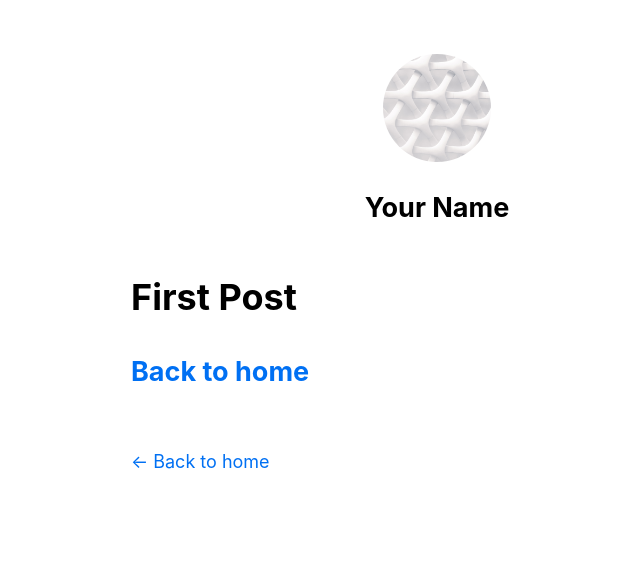
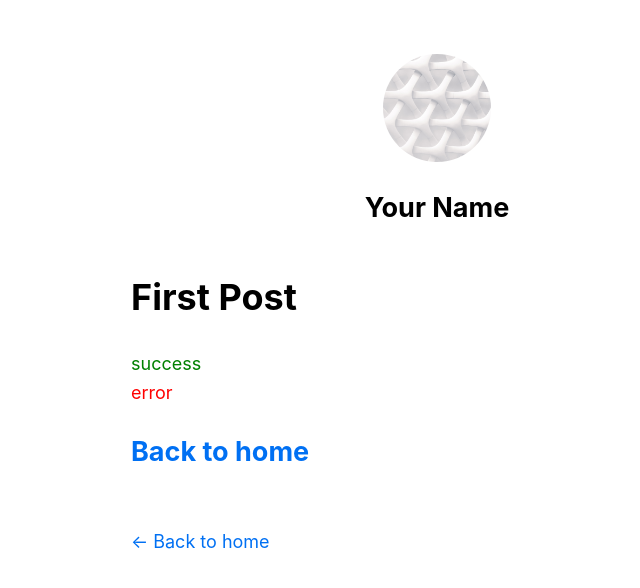
Before and after one commit to KIM-JUNHO/nextjs-blog, a Next.js app: page /posts/first-post in a window 1280 px wide. Shown: the top 588 px of the page, without its empty margins (203-843 px from the left). Built offline with nearby package versions, Linux system fonts and the light colour scheme.

Commit message:
use classnames

```diff
--- /dev/null
+++ b/components/alert.js
@@ -0,0 +1,15 @@
+import styles from './alert.module.css';
+import cn from 'classnames';
+
+export default function Alert({ children, type }) {
+  return (
+    <div
+      className={cn({
+        [styles.success]: type === 'success',
+        [styles.error]: type === 'error',
+      })}
+    >
+      {children}
+    </div>
+  );
+}
--- /dev/null
+++ b/components/alert.module.css
@@ -0,0 +1,6 @@
+.success {
+  color: green;
+}
+.error {
+  color: red;
+}
--- a/pages/posts/first-post.js
+++ b/pages/posts/first-post.js
@@ -1,6 +1,7 @@
 import Head from 'next/head';
 import Link from 'next/link';
 import Layout from '../../components/layout';
+import Alert from '../../components/alert';
 
 export default function FirstPost() {
   return (
@@ -9,6 +10,8 @@
         <title>First Post</title>
       </Head>
       <h1>First Post</h1>
+      <Alert type="success">success</Alert>
+      <Alert type="error">error</Alert>
       <h2>
         <Link href="/">
           <a>Back to home</a>
```
